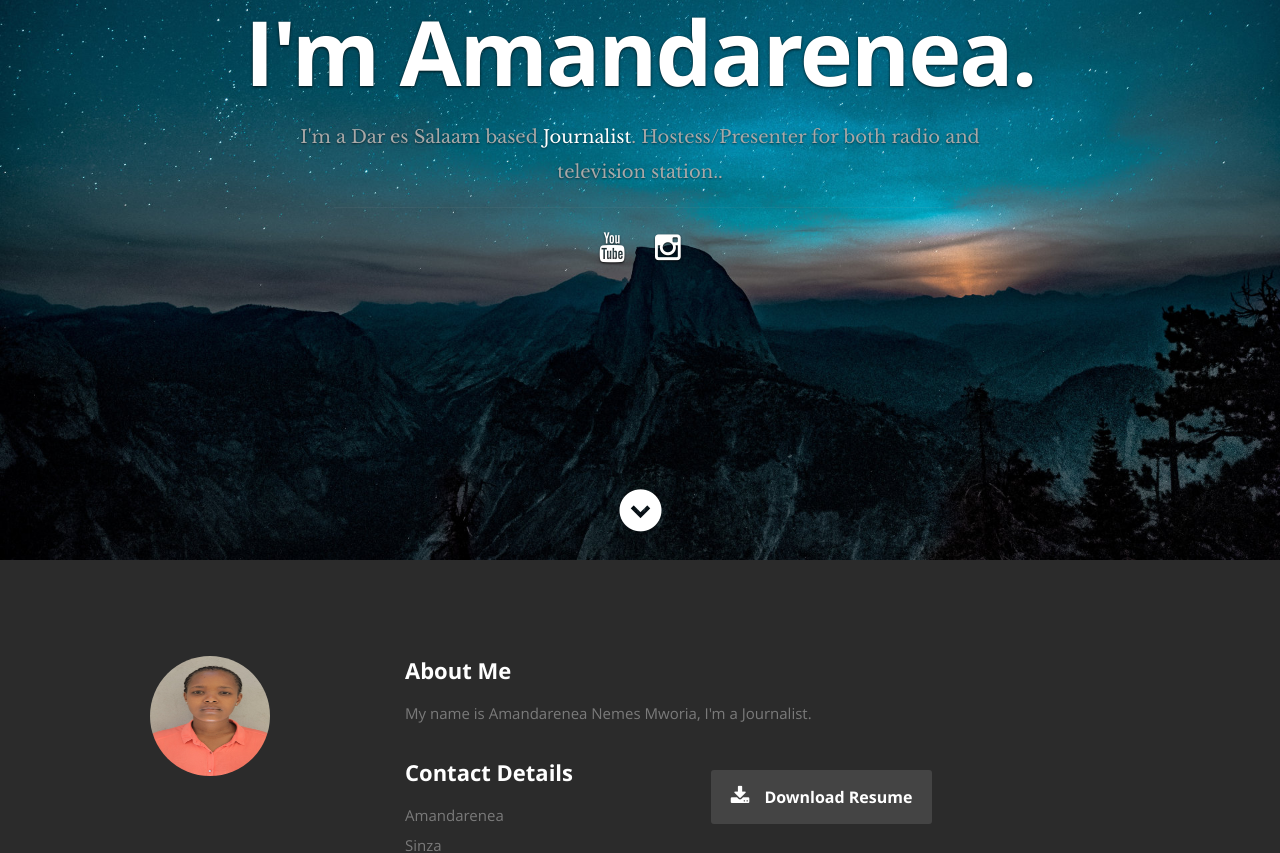
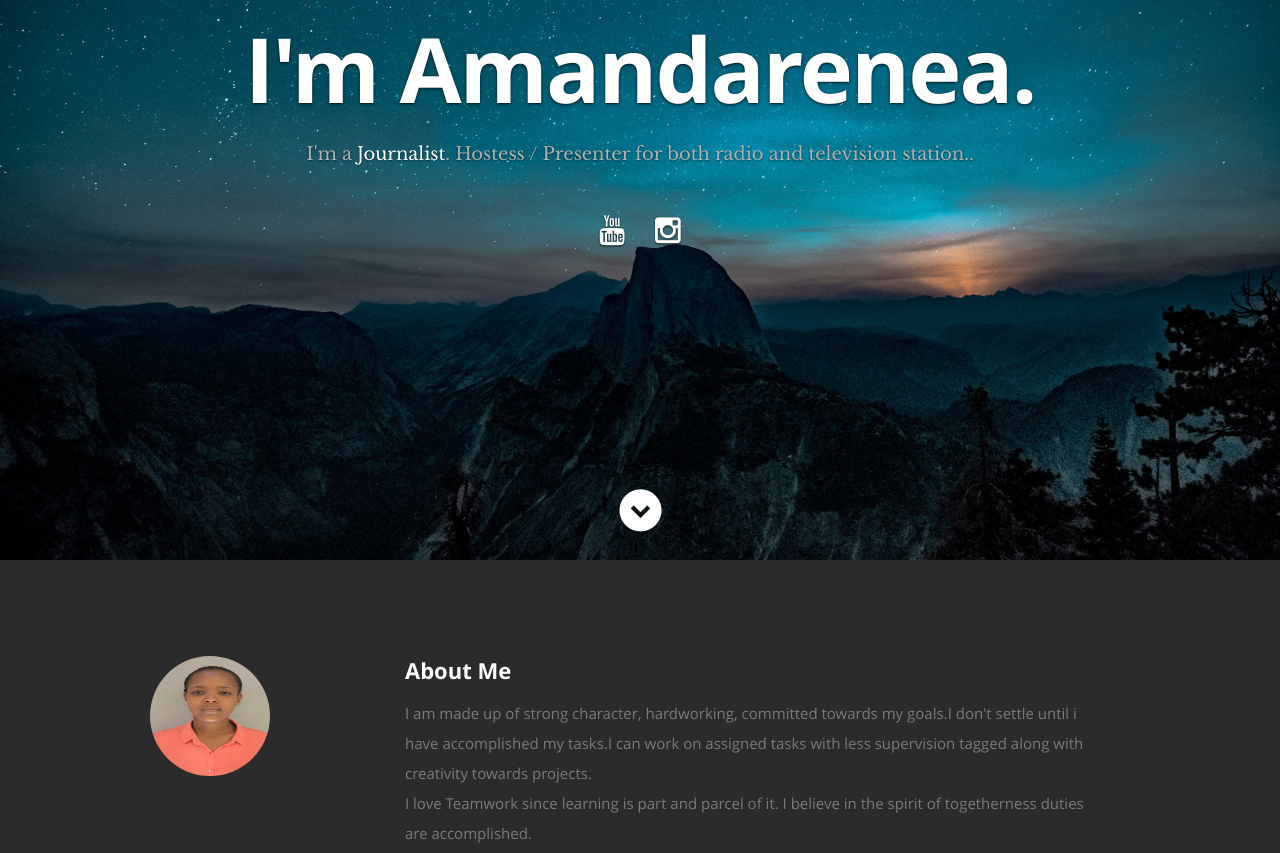
Before and after one commit to reubenwedson/mn-portfolio, a React (Create React App) app: page / in a window 1280 px wide. Shown: the part 240-1093 px from the top of the page. Built offline with nearby package versions, Linux system fonts and the light colour scheme.

Commit message:
Update header and about

```diff
--- a/public/css/layout.css
+++ b/public/css/layout.css
@@ -66,7 +66,7 @@ header .banner-text h1 {
 }
 header .banner-text h3 {
     font: 18px/1.9em 'librebaskerville-regular', serif;
-    color: #A8A8A8;
+    color: #afafaf;
     margin: 0 auto;
     width: 70%;
     text-shadow: 0px 1px 2px rgba(0, 0, 0, .5);
--- a/public/resumeData.json
+++ b/public/resumeData.json
@@ -2,7 +2,7 @@
   "main": {
     "name": "Amandarenea",
     "occupation": "Journalist",
-    "description": "Hostess/Presenter for both radio and television station.",
+    "description": "Hostess / Presenter for both radio and television station.",
     "image": "mn_pic.jpg",
     "bio": "My name is Amandarenea Nemes Mworia, I'm a Journalist.",
     "contactmessage": "Get in touch with me to receive further details or anything else.",
--- a/src/Components/About.js
+++ b/src/Components/About.js
@@ -6,7 +6,7 @@ class About extends Component {
     if(this.props.data){
       var name = this.props.data.name;
       var profilepic= "images/"+this.props.data.image;
-      var bio = this.props.data.bio;
+      // var bio = this.props.data.bio;
       var street = this.props.data.address.street;
       var city = this.props.data.address.city;
       var state = this.props.data.address.state;
@@ -25,7 +25,9 @@ class About extends Component {
          <div className="nine columns main-col">
             <h2>About Me</h2>
 
-            <p>{bio}</p>
+            <p>I am made up of strong character, hardworking, committed towards my goals.I don't settle until i have accomplished my tasks.I can work on assigned tasks with less supervision tagged along with creativity towards projects. <br/>
+                I love Teamwork since learning is part and parcel of it. I believe in the spirit of togetherness duties are accomplished. <br/>
+                Despite my multitask abilities, I am committed to standards of professionalism based on media demands.</p>
             <div className="row">
                <div className="columns contact-details">
                   <h2>Contact Details</h2>
--- a/src/Components/Header.js
+++ b/src/Components/Header.js
@@ -7,7 +7,7 @@ class Header extends Component {
       var name = this.props.data.name;
       var occupation= this.props.data.occupation;
       var description= this.props.data.description;
-      var city= this.props.data.address.city;
+      // var city= this.props.data.address.city;
       var networks= this.props.data.social.map(function(network){
         return <li key={network.name}><a href={network.url}><i className={network.className}></i></a></li>
       })
@@ -35,7 +35,7 @@ class Header extends Component {
       <div className="row banner">
          <div className="banner-text">
             <h1 className="responsive-headline">I'm {name}.</h1>
-            <h3>I'm a {city} based <span>{occupation}</span>. {description}.</h3>
+            <h3>I'm a <span>{occupation}</span>. {description}.</h3>
             <hr />
             <ul className="social">
                {networks}
```
